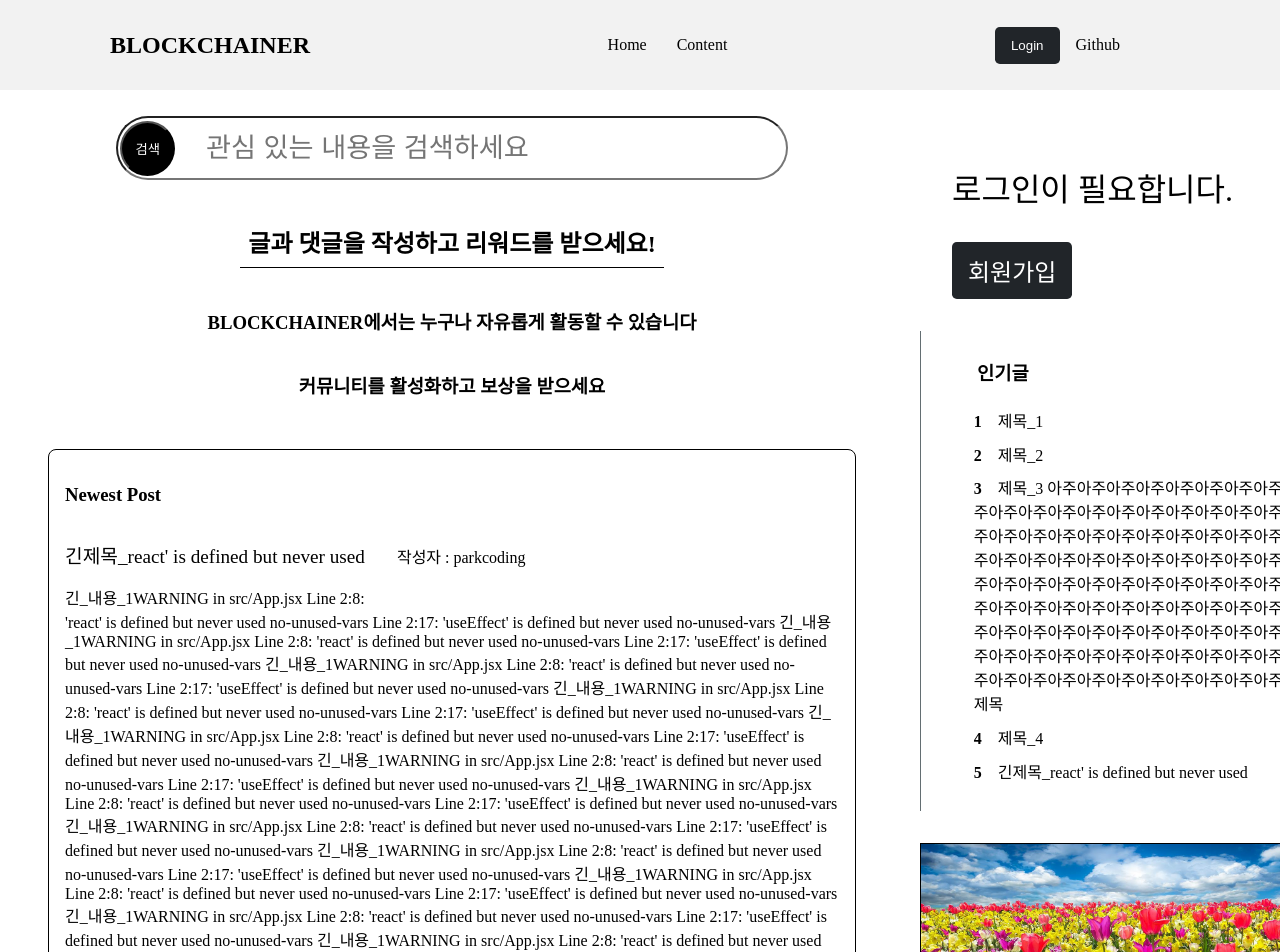
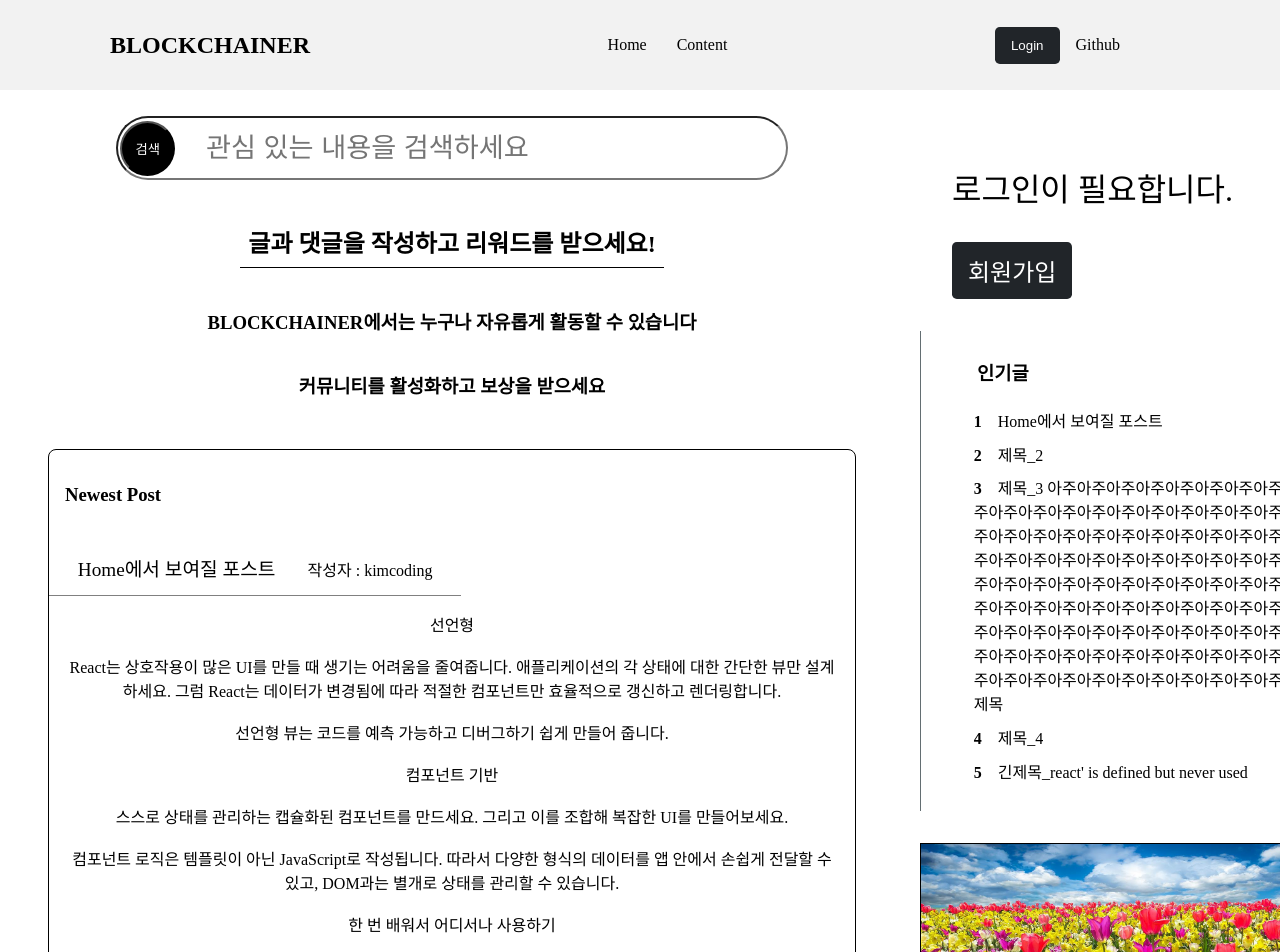
Before and after one commit to citron03/beb-03-blockchainer, a React (Create React App) app in the folder client/: page / in a window 1280 px wide. Shown: the top 952 px of the page. Built offline with nearby package versions, Linux system fonts and the light colour scheme.

Commit message:
home 페이지 CSS 수정

```diff
--- a/client/src/assets/dymmydata/dummyPosts.js
+++ b/client/src/assets/dymmydata/dummyPosts.js
@@ -1,8 +1,23 @@
 const dummyPosts = [
     {
         "post_id" : "1",
-        "title": "제목_1",
-        "content": "내용_1",
+        "title": "Home에서 보여질 포스트",
+        "content": `선언형\n
+        React는 상호작용이 많은 UI를 만들 때 생기는 어려움을 줄여줍니다. 애플리케이션의 각 상태에 대한 간단한 뷰만 설계하세요. 그럼 React는 데이터가 변경됨에 따라 적절한 컴포넌트만 효율적으로 갱신하고 렌더링합니다.
+
+        선언형 뷰는 코드를 예측 가능하고 디버그하기 쉽게 만들어 줍니다.
+
+        컴포넌트 기반\n
+        스스로 상태를 관리하는 캡슐화된 컴포넌트를 만드세요. 그리고 이를 조합해 복잡한 UI를 만들어보세요.
+
+        컴포넌트 로직은 템플릿이 아닌 JavaScript로 작성됩니다. 따라서 다양한 형식의 데이터를 앱 안에서 손쉽게 전달할 수 있고, DOM과는 별개로 상태를 관리할 수 있습니다.
+
+        한 번 배워서 어디서나 사용하기\n
+        기술 스택의 나머지 부분에는 관여하지 않기 때문에, 기존 코드를 다시 작성하지 않고도 React의 새로운 기능을 이용해 개발할 수 있습니다.
+
+        React는 Node 서버에서 렌더링을 할 수도 있고, React Native를 이용하면 모바일 앱도 만들 수 있습니다.
+
+        `,
         "created_at": "2022-04-20",
         "updated_at": "2022-04-20",
         "writer": "kimcoding",
--- a/client/src/components/home/NewestPost.jsx
+++ b/client/src/components/home/NewestPost.jsx
@@ -26,6 +26,12 @@ const Paragraph = styled.p`
     word-wrap: break-word;
     padding-left: 1rem;
     padding-right: 1rem;
+    text-align: center;
+`
+const PostHeaderDiv = styled.div`
+    border-bottom: 1px solid gray;
+    width: fit-content;
+    padding: 0.8rem;
 `
 
 const NewsPost = () => {
@@ -36,7 +42,7 @@ const NewsPost = () => {
         // fetchPost()
         //     .then(el => setNewestPost(el))
         //     .catch(err => console.log(err));
-        setNewestPost(dummyPosts[4]);
+        setNewestPost(dummyPosts[0]);
     }, [])
 
     return (
@@ -44,8 +50,10 @@ const NewsPost = () => {
         <h3 style={{padding: "1rem"}}>Newest Post</h3>
         {newestPost.title ?
             <>
-                <span style={{padding: "1rem", fontSize: "1.2rem"}}>{newestPost.title}</span>
-                <span style={{padding: "1rem"}}>작성자 : {newestPost.writer}</span>
+                <PostHeaderDiv>
+                    <span style={{padding: "1rem", fontSize: "1.2rem"}}>{newestPost.title}</span>
+                    <span style={{padding: "1rem"}}>작성자 : {newestPost.writer}</span>
+                </PostHeaderDiv>
                 <Paragraph>{newestPost.content}</Paragraph>
             </>
         : null}
```
